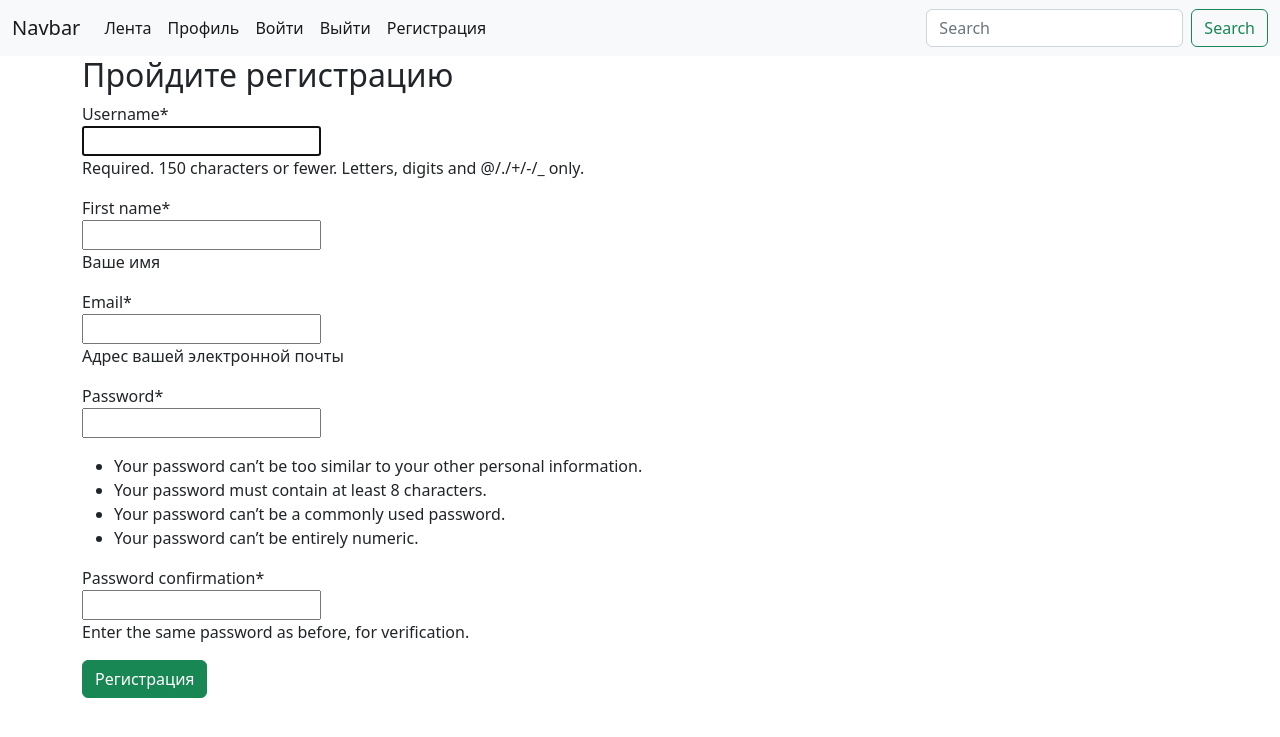
After one commit to montego6/social, a Django app: page /signup/ in a window 1280 px wide. The commit adds this page. Shown: the top 737 px of the page. Run offline with Django 4.2, Linux system fonts and the light colour scheme; some libraries are stand-ins or nearby versions.

Commit message:
Added registration page

```diff
--- /dev/null
+++ b/main/forms.py
@@ -0,0 +1,12 @@
+from django.contrib.auth.forms import UserCreationForm
+from django.contrib.auth.models import User
+from django import forms
+
+
+class SignUpForm(UserCreationForm):
+    first_name = forms.CharField(max_length=50, required=True, help_text='Ваше имя')
+    email = forms.EmailField(max_length=254, help_text='Адрес вашей электронной почты')
+
+    class Meta:
+        model = User
+        fields = ('username', 'first_name', 'email', 'password1', 'password2',)
--- a/main/templates/base.html
+++ b/main/templates/base.html
@@ -29,7 +29,7 @@
           <a class="nav-link active" aria-current="page" href="#">Выйти</a>
         </li>
           <li class="nav-item">
-          <a class="nav-link active" aria-current="page" href="#">Регистрация</a>
+          <a class="nav-link active" aria-current="page" href="{% url 'signup' %}">Регистрация</a>
         </li>
       </ul>
       <form class="d-flex" role="search" action="" method="post">
--- /dev/null
+++ b/main/templates/signup.html
@@ -0,0 +1,15 @@
+{% extends "base.html" %}
+{% load crispy_forms_tags %}
+
+{% block title %}
+Регистрация нового пользователя
+{% endblock %}
+
+{% block content %}
+<h2>Пройдите регистрацию</h2>
+  <form method="post">
+    {% csrf_token %}
+    {{ form|crispy }}
+    <button type="submit" class="btn btn-success">Регистрация</button>
+  </form>
+{% endblock %}
--- a/main/urls.py
+++ b/main/urls.py
@@ -2,5 +2,6 @@ from django.urls import path
 from . import views
 
 urlpatterns = [
-    path("", views.index, name="index")
+    path('', views.home, name='home'),
+    path('signup/', views.signup, name='signup'),
 ]
--- a/main/views.py
+++ b/main/views.py
@@ -1,7 +1,25 @@
 from django.shortcuts import render
+from .forms import SignUpForm
+from django.contrib.auth import login, authenticate, logout
+from django.shortcuts import redirect
 
 # Create your views here.
 
 
-def index(request):
-    return render(request, "index.html")
+def home(request):
+    return render(request, "home.html")
+
+
+def signup(request):
+    if request.method == 'POST':
+        form = SignUpForm(request.POST)
+        if form.is_valid():
+            form.save()
+            username = form.cleaned_data.get('username')
+            password = form.cleaned_data.get('password1')
+            user = authenticate(username=username, password=password)
+            login(request, user)
+            return redirect('home')
+    else:
+        form = SignUpForm()
+    return render(request, 'signup.html', {'form': form})
--- a/social/settings.py
+++ b/social/settings.py
@@ -11,7 +11,6 @@ https://docs.djangoproject.com/en/4.0/ref/settings/
 """
 
 from pathlib import Path
-import os
 from decouple import config
 
 # Build paths inside the project like this: BASE_DIR / 'subdir'.
@@ -39,7 +38,8 @@ INSTALLED_APPS = [
     'django.contrib.sessions',
     'django.contrib.messages',
     'django.contrib.staticfiles',
-    'main'
+    'main',
+    'crispy_forms'
 ]
 
 MIDDLEWARE = [
```
Also changed, not shown: main/templates/home.html (renamed from main/templates/index.html).
